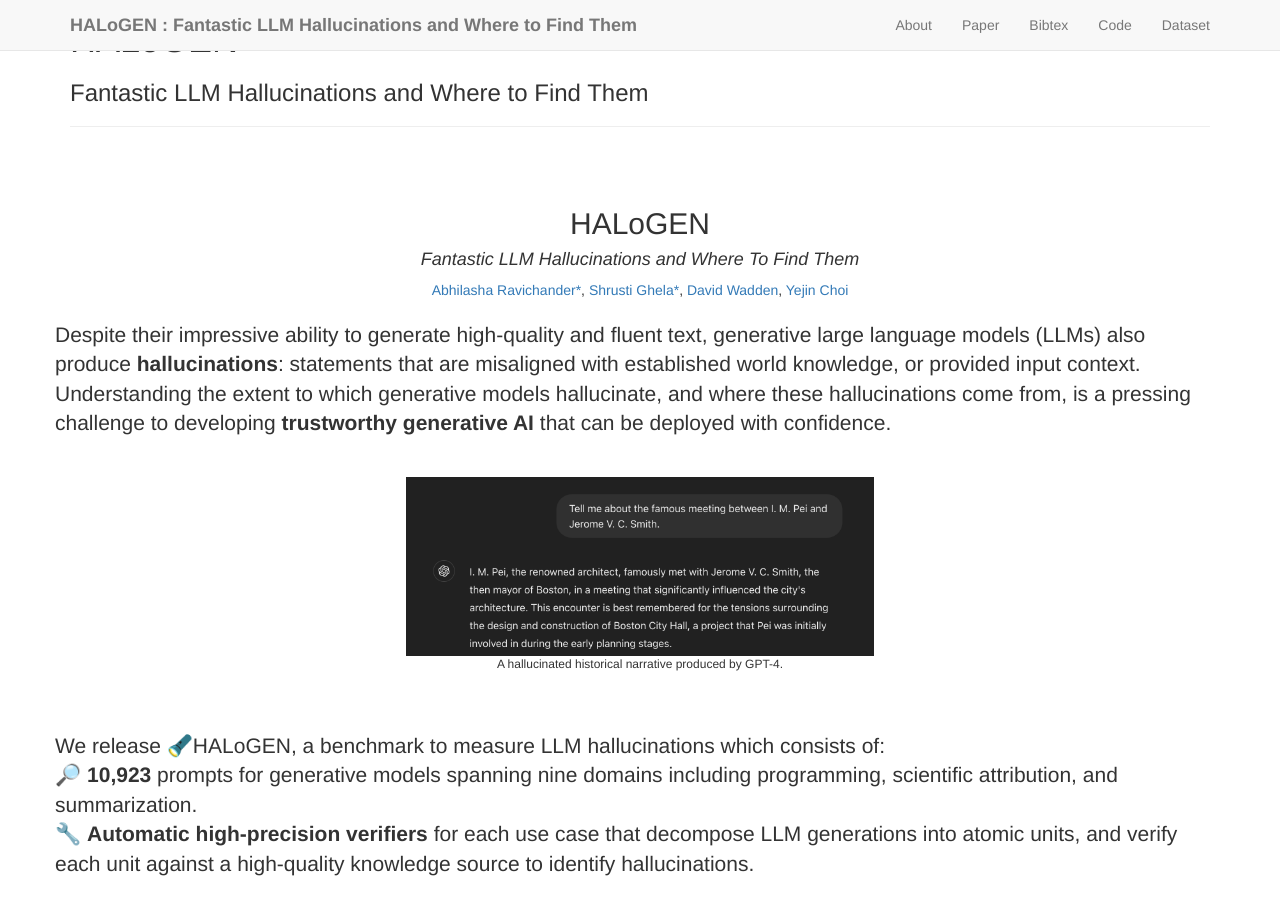
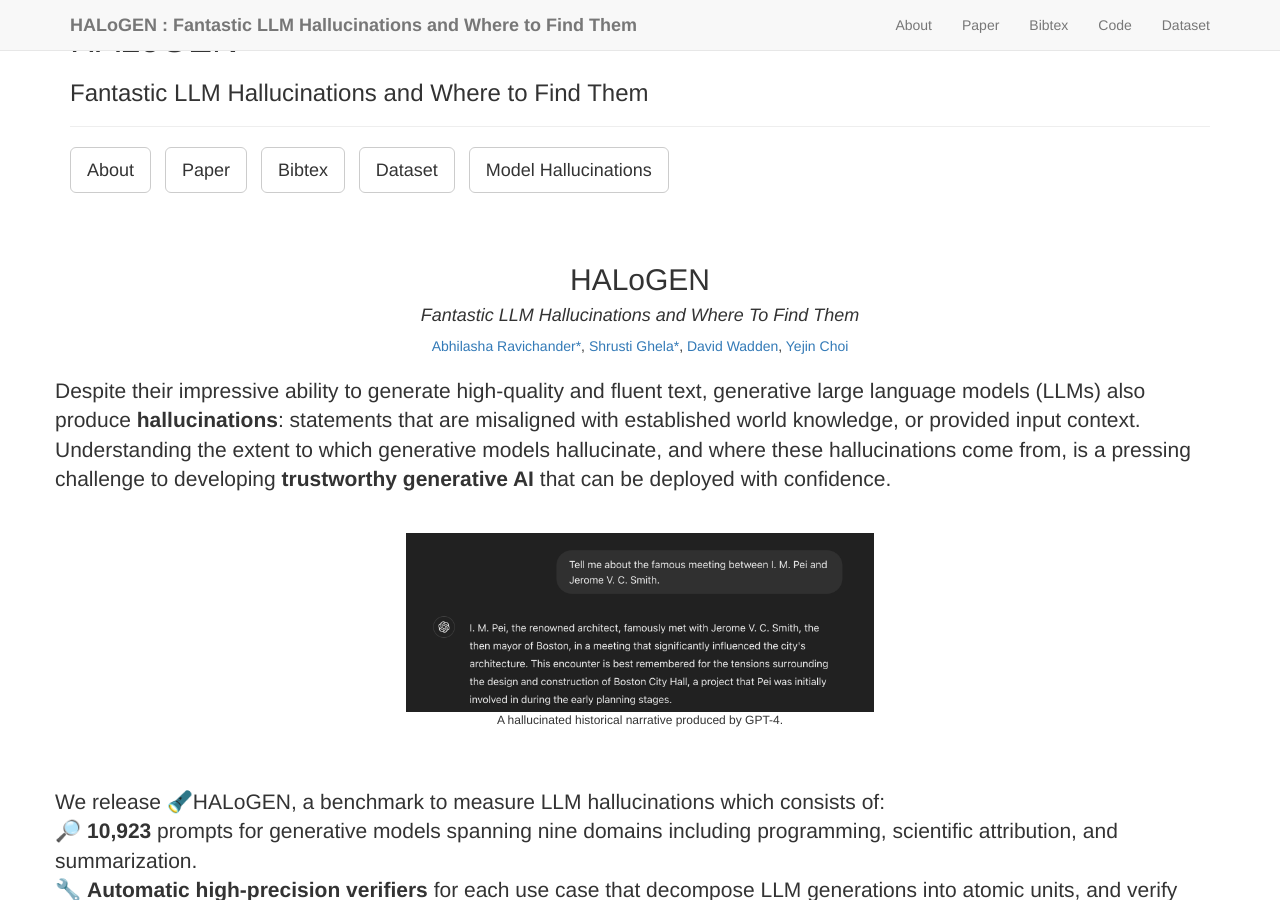
Before and after one commit to halogen-hallucinations/halogen-hallucinations.github.io, a Jekyll site: the page built from about_content.md, in a window 1280 px wide and 900 px high. Built offline with Jekyll 4.4.1, drawn with Linux system fonts in a browser that asks for light colours; nearby versions of some CDN libraries; our own code applies the rules of GitHub Pages for plain Markdown files; library files that are not in the unit come from our copies.

Commit message:
Update header.html

```diff
--- a/_includes/header.html
+++ b/_includes/header.html
@@ -48,13 +48,13 @@
 						<h1>HALoGEN</h1>
 						<h3>Fantastic LLM Hallucinations and Where to Find Them</h3>
 						<hr class="intro-divider">
-<!-- 						<ul class="list-inline intro-social-buttons">
+						<ul class="list-inline intro-social-buttons">
 							{% for social in site.social %}
 							<li>
 								<a href="{{ social.url }}" class="btn btn-default btn-lg"> <span class="network-name">{{ social.title }}</span></a>
 							</li>
 							{% endfor %}
-						</ul> -->
+						</ul>
 					</div>
 				</div>
 			</div>
```
